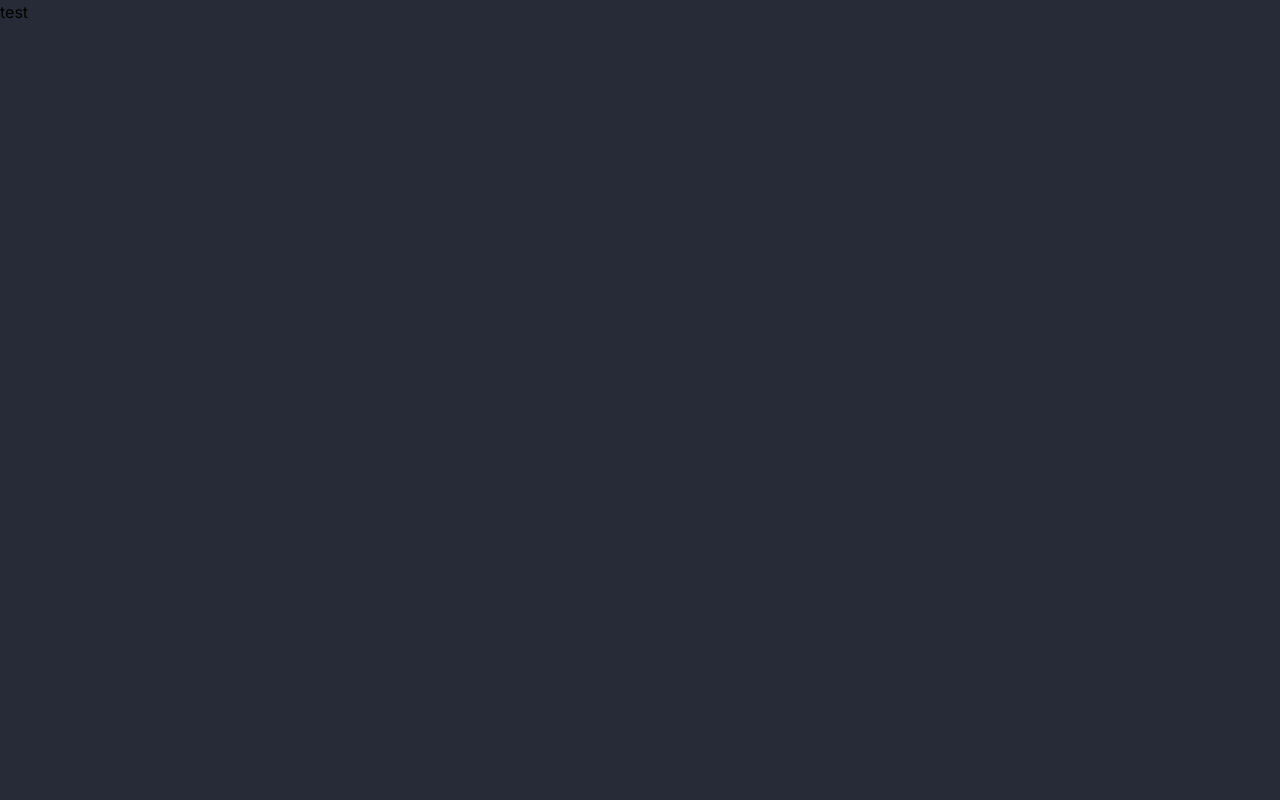
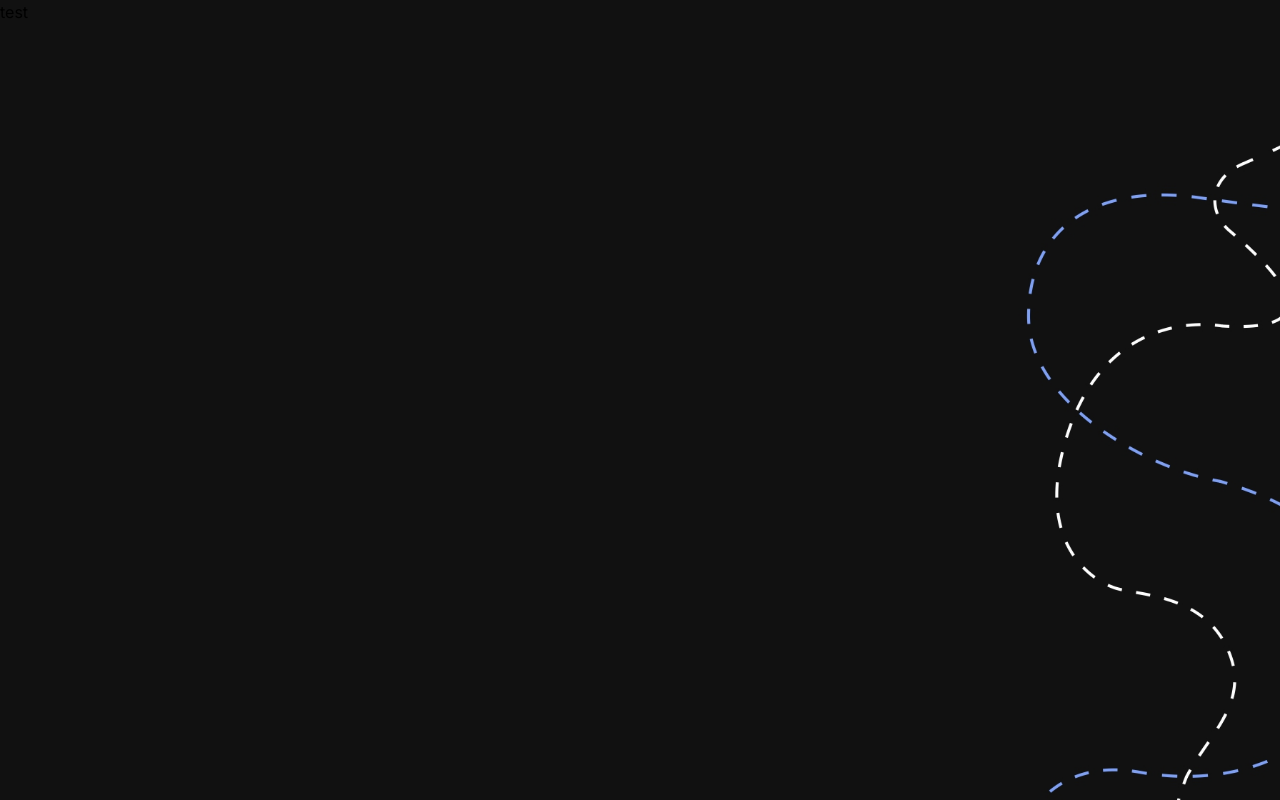
Before and after one commit to fasuyaaaPNG/Quandary, a Next.js app: page /redirect in a window 1280 px wide. Built offline with nearby package versions, Linux system fonts and the light colour scheme.

Commit message:
redirect

```diff
--- a/app/redirect/page.tsx
+++ b/app/redirect/page.tsx
@@ -1,3 +1,5 @@
+import "./style.css"
+
 const Redirect = () => {
     return (
         <h1>test</h1>
--- /dev/null
+++ b/app/redirect/style.css
@@ -0,0 +1,6 @@
+body {
+    background-image: url('/assets/LoginRegister/background_redirect.jpg');
+    background-repeat: no-repeat;
+    background-attachment: fixed;
+    background-size: cover;
+  }
```
Also changed, not shown: public/assets/LoginRegister/background_redirect.jpg (added).
